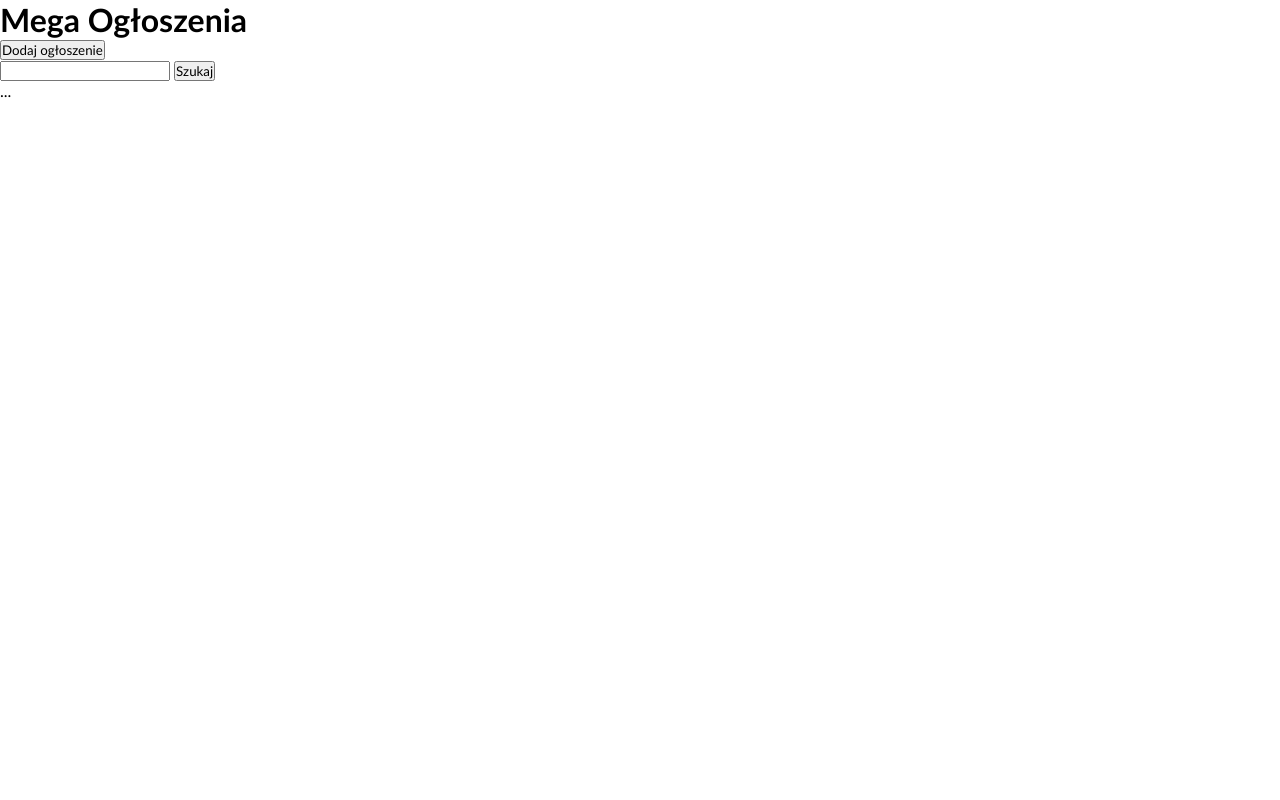
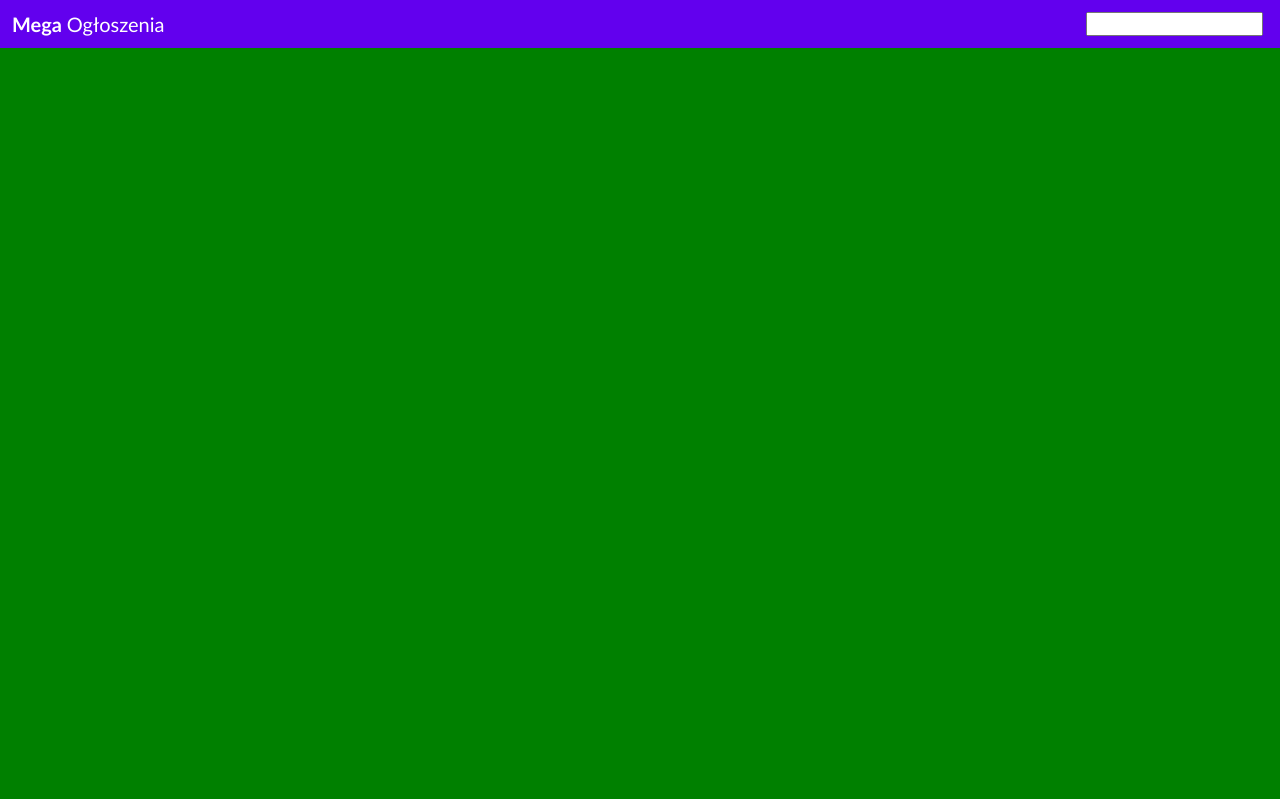
Before and after one commit to mateuszbruzda2/MegaAdsFront, a React (Create React App) app: page / in a window 1280 px wide. Built offline with nearby package versions, Linux system fonts and the light colour scheme.

Commit message:
App_structure_divided_into_basic_components

```diff
--- a/src/App.tsx
+++ b/src/App.tsx
@@ -1,22 +1,13 @@
 import React from 'react';
-import "./App";
+import { Header } from './components/layout/Header';
+import { Map } from './components/Map/Map';
 
 export const App = () => {
 
   return (
     <>
-      <header>
-        <h1>
-          <strong>Mega </strong> Ogłoszenia
-        </h1>
-        <button>Dodaj ogłoszenie</button>
-        <div className='search'>
-          <input type="text"/> <button>Szukaj</button>
-        </div>
-      </header>
-        <div className='map'>
-          ...
-        </div>
+      <Header></Header>
+      <Map/>
     </>
   );
-}
+};
--- /dev/null
+++ b/src/components/Map/Map.css
@@ -0,0 +1,4 @@
+.map{
+    background: green;
+    height: calc(100vh - 49px);
+}
--- /dev/null
+++ b/src/components/Map/Map.tsx
@@ -0,0 +1,9 @@
+import React from 'react';
+
+import './Map.css'
+
+export const Map = () => {
+     return (
+        <div className='map'/>
+     );
+}
--- /dev/null
+++ b/src/components/common/Btn.css
@@ -0,0 +1,10 @@
+button {
+    border: 0;
+    background:  #2a913e;
+    color: white;
+    text-transform: uppercase;
+    font-weight: bold;
+    font-size: 0.8rem;
+    padding: 1px 35px;
+    border-radius: 2px;
+}
--- /dev/null
+++ b/src/components/common/Btn.tsx
@@ -0,0 +1,11 @@
+import React from "react";
+
+import './Btn.css'
+
+interface Props {
+    text: string;
+}
+
+export const Btn = (props: Props) => {
+    <button>{props.text}</button>
+};
--- a/src/App.css
+++ b/src/components/layout/Header.css
@@ -11,17 +11,6 @@
     font-weight: 200;
 }
 
-button {
-    border: 0;
-    background:  #2a913e;
-    color: white;
-    text-transform: uppercase;
-    font-weight: bold;
-    font-size: 0.8rem;
-    padding: 1px 35px;
-    border-radius: 2px;
-}
-
 .search{
     display: flex;
 }
@@ -30,9 +19,3 @@
     width: 13em;
     margin-right: 5px;
 }
-
-.map{
-    background: green;
-    height: calc(100vh - 49px);
-
-}
--- /dev/null
+++ b/src/components/layout/Header.tsx
@@ -0,0 +1,16 @@
+import React from "react";
+import { Btn } from "../common/Btn";
+
+import './Header.css'
+
+export const Header = () => (
+    <header>
+    <h1>
+      <strong>Mega </strong> Ogłoszenia
+    </h1>
+    <Btn text="Dodaj ogłoszenie"/>
+    <div className='search'>
+      <input type="text"/> <Btn text="Szukaj"/>
+    </div>
+  </header>
+);
```
